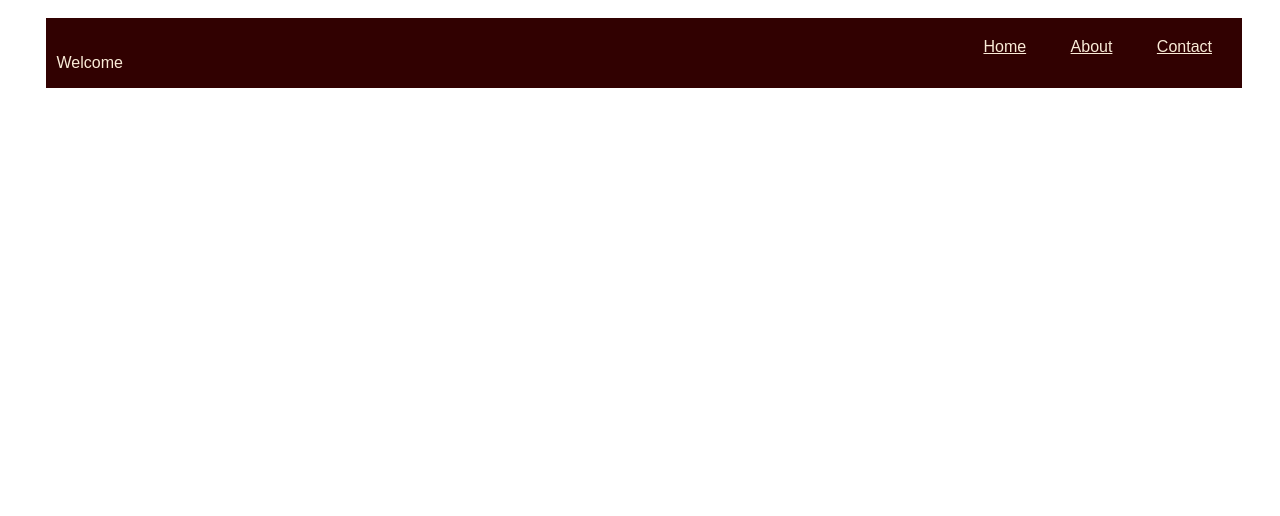
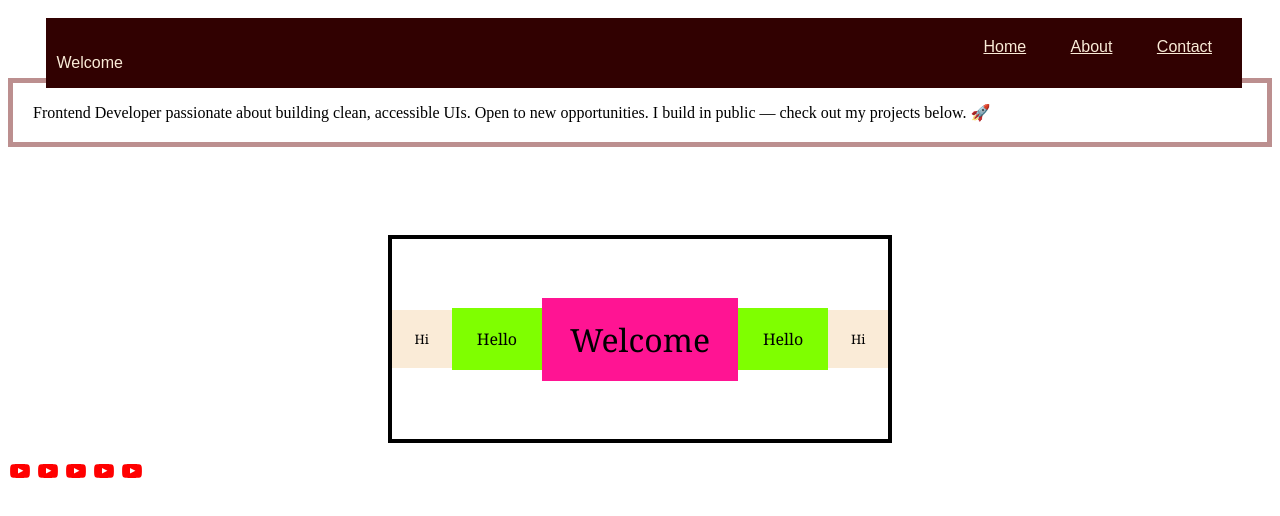
Before and after one commit to inasaralahiru303-web/navigation-bar, a plain HTML site: page index.html in a window 1280 px wide. Drawn offline with Linux system fonts and the light colour scheme.

Commit message:
new  lssone

```diff
--- a/index.html
+++ b/index.html
@@ -31,6 +31,7 @@
     padding: 20px 10px 0px 10px;
 
 }
+
 .bc{
 
 
@@ -46,10 +47,67 @@
 
 }
 
+.box{
+    padding: 20px;
+    border: 5px solid rosybrown;
+}
 
-    </style>
+.p1, .p2, .p3, .p4 {
+    text-align: center;
+    font-family: Georgia, 'Times New Roman', Times, serif;
+    padding: 20px;
+    font-size: 20px;
+    margin: 0px;
+
+}
+
+.p1{
+    background-color: antiquewhite;
+    font-size: small;
+    flex-grow: 1;
+}
+.p2{
+    background-color: chartreuse;
+    font-size: medium;
+     flex-grow: 2;
+}
+.p3{
+    background-color: deeppink;
+    font-size: xx-large;
+     flex-grow: 3;
+}
+.p4 {
+    background-color: rgb(135, 183, 255);
+}
+.flexbox{
+    border: 2px solid;
+    display: flex;
+    height: 200px;
+    align-items: flex-start;
+    align-items: flex-end;
+    align-items: center;
+
+    flex-wrap: wrap;
+
+}
+.wrapper{
+            width: 100%;
+            max-width: 500px;
+            margin: 0 auto;
+            border: 2px solid #000000;
+}
+
+.i1{
+    color: red;
+    display: inline-flex;
+    size: 80px;
+}
+
+
+            </style>
 </head>
 <body>
+    <nav>
     <div class="bc">
     <nav class="nav">
      <p class="a2">Welcome</p>
@@ -58,8 +116,53 @@
      <a class="a1" href="contact.html">Contact</a>
     </nav>
     </div>
+<br> <br>
+<br>
+<div>
+    <p class="box">
+        Frontend Developer passionate
+        about building clean, accessible
+        UIs. Open to new opportunities.
+        I build in public — check out
+        my projects below. 🚀
+    </p>
+</div>
+<br>
+<br><br><br>
+<div class="wrapper">
+<div class="flexbox">
+    <p class="p1">Hi</p>
+    <p class="p2">Hello</p>
+    <p class="p3">Welcome</p>
+    <p class="p2">Hello</p>
+    <p class="p1">Hi</p>
 
+</div>
+</div>
 
+<div class="">
+<p class="i1">
+    <svg class="w-6 h-6 text-gray-800 dark:text-white" aria-hidden="true" xmlns="http://www.w3.org/2000/svg" width="24" height="24" fill="currentColor" viewBox="0 0 24 24">
+  <path fill-rule="evenodd" d="M21.7 8.037a4.26 4.26 0 0 0-.789-1.964 2.84 2.84 0 0 0-1.984-.839c-2.767-.2-6.926-.2-6.926-.2s-4.157 0-6.928.2a2.836 2.836 0 0 0-1.983.839 4.225 4.225 0 0 0-.79 1.965 30.146 30.146 0 0 0-.2 3.206v1.5a30.12 30.12 0 0 0 .2 3.206c.094.712.364 1.39.784 1.972.604.536 1.38.837 2.187.848 1.583.151 6.731.2 6.731.2s4.161 0 6.928-.2a2.844 2.844 0 0 0 1.985-.84 4.27 4.27 0 0 0 .787-1.965 30.12 30.12 0 0 0 .2-3.206v-1.516a30.672 30.672 0 0 0-.202-3.206Zm-11.692 6.554v-5.62l5.4 2.819-5.4 2.801Z" clip-rule="evenodd"/>
+</svg></p>
+<p class="i1">
+<svg class="w-6 h-6 text-gray-800 dark:text-white" aria-hidden="true" xmlns="http://www.w3.org/2000/svg" width="24" height="24" fill="currentColor" viewBox="0 0 24 24">
+  <path fill-rule="evenodd" d="M21.7 8.037a4.26 4.26 0 0 0-.789-1.964 2.84 2.84 0 0 0-1.984-.839c-2.767-.2-6.926-.2-6.926-.2s-4.157 0-6.928.2a2.836 2.836 0 0 0-1.983.839 4.225 4.225 0 0 0-.79 1.965 30.146 30.146 0 0 0-.2 3.206v1.5a30.12 30.12 0 0 0 .2 3.206c.094.712.364 1.39.784 1.972.604.536 1.38.837 2.187.848 1.583.151 6.731.2 6.731.2s4.161 0 6.928-.2a2.844 2.844 0 0 0 1.985-.84 4.27 4.27 0 0 0 .787-1.965 30.12 30.12 0 0 0 .2-3.206v-1.516a30.672 30.672 0 0 0-.202-3.206Zm-11.692 6.554v-5.62l5.4 2.819-5.4 2.801Z" clip-rule="evenodd"/>
+</svg></p>
+<p class="i1">
+    <svg class="w-6 h-6 text-gray-800 dark:text-white" aria-hidden="true" xmlns="http://www.w3.org/2000/svg" width="24" height="24" fill="currentColor" viewBox="0 0 24 24">
+  <path fill-rule="evenodd" d="M21.7 8.037a4.26 4.26 0 0 0-.789-1.964 2.84 2.84 0 0 0-1.984-.839c-2.767-.2-6.926-.2-6.926-.2s-4.157 0-6.928.2a2.836 2.836 0 0 0-1.983.839 4.225 4.225 0 0 0-.79 1.965 30.146 30.146 0 0 0-.2 3.206v1.5a30.12 30.12 0 0 0 .2 3.206c.094.712.364 1.39.784 1.972.604.536 1.38.837 2.187.848 1.583.151 6.731.2 6.731.2s4.161 0 6.928-.2a2.844 2.844 0 0 0 1.985-.84 4.27 4.27 0 0 0 .787-1.965 30.12 30.12 0 0 0 .2-3.206v-1.516a30.672 30.672 0 0 0-.202-3.206Zm-11.692 6.554v-5.62l5.4 2.819-5.4 2.801Z" clip-rule="evenodd"/>
+</svg></p>
+<p class="i1">
+    <svg class="w-6 h-6 text-gray-800 dark:text-white" aria-hidden="true" xmlns="http://www.w3.org/2000/svg" width="24" height="24" fill="currentColor" viewBox="0 0 24 24">
+  <path fill-rule="evenodd" d="M21.7 8.037a4.26 4.26 0 0 0-.789-1.964 2.84 2.84 0 0 0-1.984-.839c-2.767-.2-6.926-.2-6.926-.2s-4.157 0-6.928.2a2.836 2.836 0 0 0-1.983.839 4.225 4.225 0 0 0-.79 1.965 30.146 30.146 0 0 0-.2 3.206v1.5a30.12 30.12 0 0 0 .2 3.206c.094.712.364 1.39.784 1.972.604.536 1.38.837 2.187.848 1.583.151 6.731.2 6.731.2s4.161 0 6.928-.2a2.844 2.844 0 0 0 1.985-.84 4.27 4.27 0 0 0 .787-1.965 30.12 30.12 0 0 0 .2-3.206v-1.516a30.672 30.672 0 0 0-.202-3.206Zm-11.692 6.554v-5.62l5.4 2.819-5.4 2.801Z" clip-rule="evenodd"/>
+</svg></p>
+<p class="i1">
+    <svg class="w-6 h-6 text-gray-800 dark:text-white" aria-hidden="true" xmlns="http://www.w3.org/2000/svg" width="24" height="24" fill="currentColor" viewBox="0 0 24 24">
+  <path fill-rule="evenodd" d="M21.7 8.037a4.26 4.26 0 0 0-.789-1.964 2.84 2.84 0 0 0-1.984-.839c-2.767-.2-6.926-.2-6.926-.2s-4.157 0-6.928.2a2.836 2.836 0 0 0-1.983.839 4.225 4.225 0 0 0-.79 1.965 30.146 30.146 0 0 0-.2 3.206v1.5a30.12 30.12 0 0 0 .2 3.206c.094.712.364 1.39.784 1.972.604.536 1.38.837 2.187.848 1.583.151 6.731.2 6.731.2s4.161 0 6.928-.2a2.844 2.844 0 0 0 1.985-.84 4.27 4.27 0 0 0 .787-1.965 30.12 30.12 0 0 0 .2-3.206v-1.516a30.672 30.672 0 0 0-.202-3.206Zm-11.692 6.554v-5.62l5.4 2.819-5.4 2.801Z" clip-rule="evenodd"/>
+</svg></p>
+
+</div>
 
 
 </body>
```
